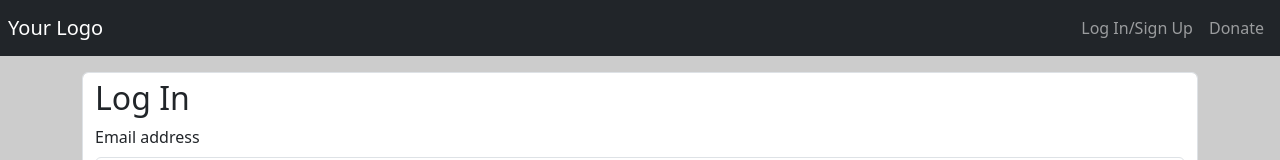
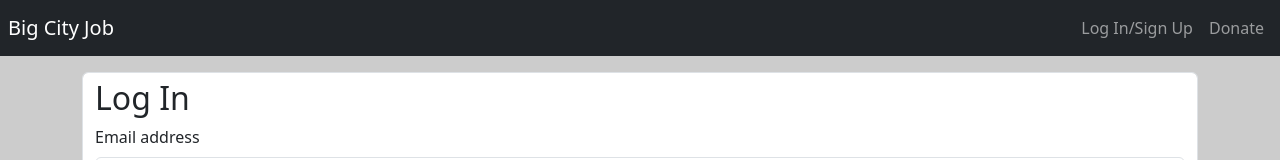
Before and after one commit to ljpeach/Big-City-Jobs, a React (Vite) app in the folder client/: page /loginsignup in a window 1280 px wide. Shown: the top 160 px of the page. Built offline with nearby package versions, Linux system fonts and the light colour scheme.

Commit message:
changed title and header to new name

```diff
--- a/client/index.html
+++ b/client/index.html
@@ -4,7 +4,7 @@
     <meta charset="UTF-8" />
     <link rel="icon" type="image/svg+xml" href="/vite.svg" />
     <meta name="viewport" content="width=device-width, initial-scale=1.0" />
-    <title>placeholder</title>
+    <title>Big City Jobs</title>
   </head>
   <body>
     <div id="root"></div>
--- a/client/src/components/Header.jsx
+++ b/client/src/components/Header.jsx
@@ -11,7 +11,7 @@ const Header = () => {
   return (
     <header className="navbar navbar-expand-lg navbar-dark bg-dark p-2 d-flex justify-content-between">
       <Link className="navbar-brand" to="/">
-        Your Logo
+        Big City Job
       </Link>
 
       <ul className="navbar-nav">
```
